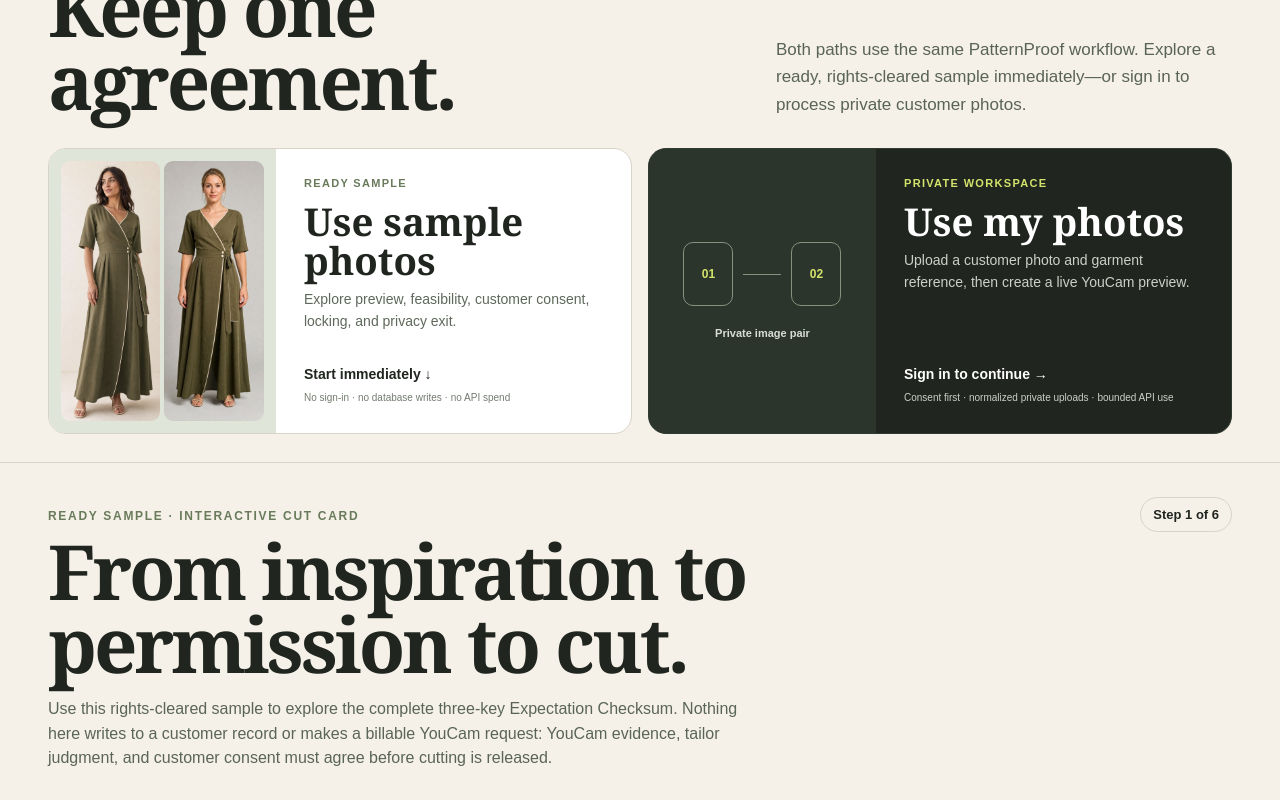
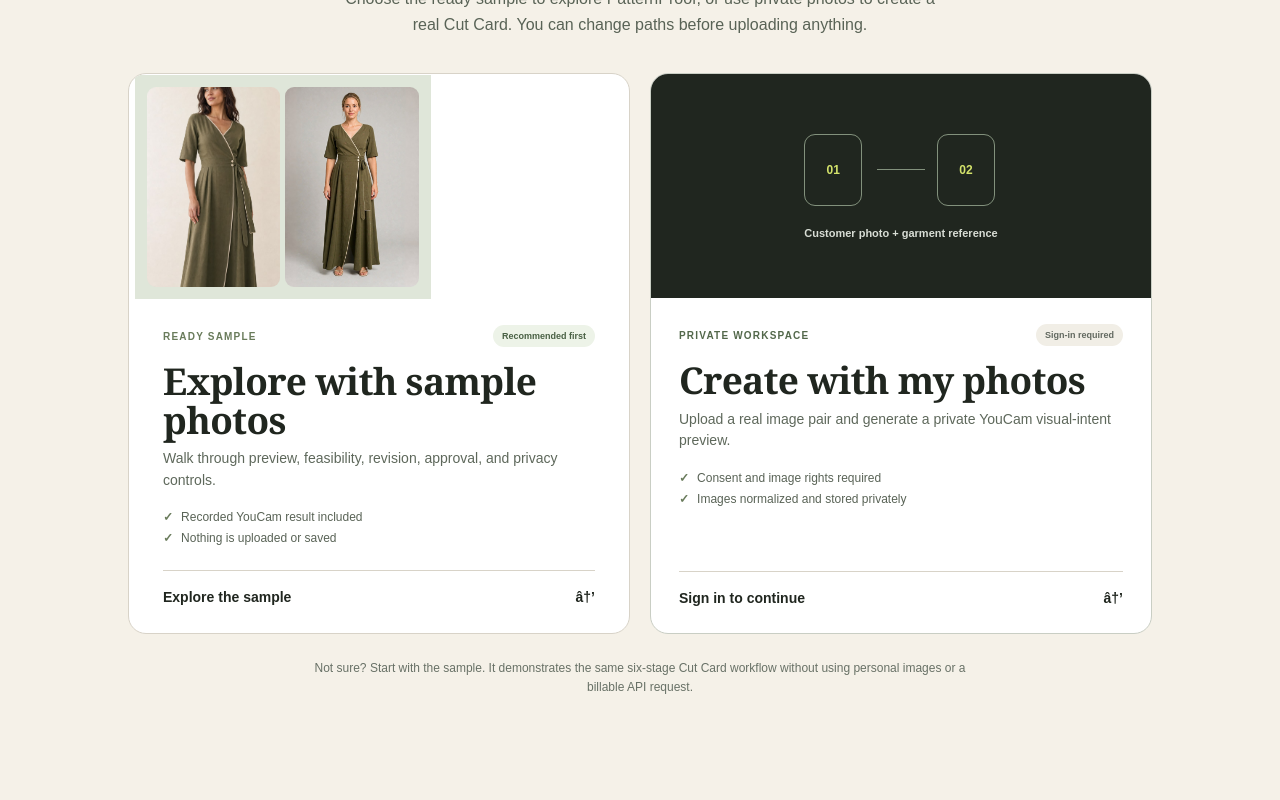
Before and after one commit to usv240/patternproof, a Next.js app: page /create in a window 1280 px wide. Shown: the part 340-1140 px from the top of the page. Built offline with nearby package versions, Linux system fonts and the light colour scheme; no server answers.

Commit message:
Reveal Cut Card workflow after source selection

```diff
--- /dev/null
+++ b/app/components/CutCardEntry.tsx
@@ -0,0 +1,104 @@
+"use client";
+
+import Image from "next/image";
+import Link from "next/link";
+import { useState } from "react";
+
+import SampleCutCard from "./SampleCutCard";
+
+type CutCardEntryProps = {
+  privateIntakeHref: string;
+  signedIn: boolean;
+  initialSource?: "choose" | "sample";
+};
+
+export default function CutCardEntry({
+  privateIntakeHref,
+  signedIn,
+  initialSource = "choose",
+}: CutCardEntryProps) {
+  const [source, setSource] = useState<"choose" | "sample">(initialSource);
+
+  if (source === "sample") {
+    return (
+      <div id="workspace" className="sample-workspace">
+        <SampleCutCard
+          onChangeSource={() => {
+            window.history.replaceState(null, "", "/create");
+            setSource("choose");
+            window.scrollTo({ top: 0, behavior: "smooth" });
+          }}
+          privateIntakeHref={privateIntakeHref}
+        />
+      </div>
+    );
+  }
+
+  return (
+    <section className="create-entry" aria-labelledby="create-title">
+      <header className="create-entry-header">
+        <p className="eyebrow">Create a Cut Card</p>
+        <h1 id="create-title">How would you like to start?</h1>
+        <p>
+          Choose the ready sample to explore PatternProof, or use private photos to create
+          a real Cut Card. You can change paths before uploading anything.
+        </p>
+      </header>
+
+      <div className="source-grid" aria-label="Choose an image source">
+        <button
+          className="source-card source-card-sample"
+          type="button"
+          onClick={() => {
+            window.history.replaceState(null, "", "/create?source=sample");
+            setSource("sample");
+            window.scrollTo({ top: 0, behavior: "smooth" });
+          }}
+        >
+          <div className="source-visual source-thumbnails" aria-hidden="true">
+            <Image src="/demo/reference-olive.jpg" alt="" width={230} height={280} priority />
+            <Image src="/demo/render-olive.jpg" alt="" width={230} height={280} priority />
+          </div>
+          <div className="source-card-copy">
+            <div className="source-card-meta">
+              <span className="source-kicker">Ready sample</span>
+              <span className="source-badge">Recommended first</span>
+            </div>
+            <h2>Explore with sample photos</h2>
+            <p>Walk through preview, feasibility, revision, approval, and privacy controls.</p>
+            <ul>
+              <li>Recorded YouCam result included</li>
+              <li>Nothing is uploaded or saved</li>
+            </ul>
+            <strong className="source-action">Explore the sample <span aria-hidden="true">â†’</span></strong>
+          </div>
+        </button>
+
+        <Link className="source-card source-card-private" href={privateIntakeHref}>
+          <div className="source-visual private-source-visual" aria-hidden="true">
+            <span>01</span><i></i><span>02</span>
+            <strong>Customer photo + garment reference</strong>
+          </div>
+          <div className="source-card-copy">
+            <div className="source-card-meta">
+              <span className="source-kicker">Private workspace</span>
+              <span className="source-badge">{signedIn ? "Signed in" : "Sign-in required"}</span>
+            </div>
+            <h2>Create with my photos</h2>
+            <p>Upload a real image pair and generate a private YouCam visual-intent preview.</p>
+            <ul>
+              <li>Consent and image rights required</li>
+              <li>Images normalized and stored privately</li>
+            </ul>
+            <strong className="source-action">{signedIn ? "Continue to upload" : "Sign in to continue"} <span aria-hidden="true">â†’</span></strong>
+          </div>
+        </Link>
+      </div>
+
+      <p className="source-help">
+        Not sure? Start with the sample. It demonstrates the same six-stage Cut Card workflow
+        without using personal images or a billable API request.
+      </p>
+    </section>
+  );
+}
--- a/app/components/SampleCutCard.tsx
+++ b/app/components/SampleCutCard.tsx
@@ -19,7 +19,9 @@ const journey = [
 ] as const;
 const proof = "b53062e7-e436dbd9";
 
-export default function SampleCutCard() {
+type SampleCutCardProps = { privateIntakeHref: string; onChangeSource: () => void };
+
+export default function SampleCutCard({ privateIntakeHref, onChangeSource }: SampleCutCardProps) {
   const [step, setStep] = useState(0);
   const previewReady = step >= 1;
   const veto = step === 2;
@@ -66,13 +68,16 @@ export default function SampleCutCard() {
   ];
   return (
     <section className="sample-cut-card">
-      <header className="judge-hero">
+      <header className="sample-header">
         <div>
-          <p className="eyebrow">Ready sample · interactive Cut Card</p>
-          <h1>From inspiration to permission to cut.</h1>
-          <p>Use this rights-cleared sample to explore the complete three-key Expectation Checksum. Nothing here writes to a customer record or makes a billable YouCam request: YouCam evidence, tailor judgment, and customer consent must agree before cutting is released.</p>
+          <p className="eyebrow">Sample Cut Card</p>
+          <h1>Olive wrap dress</h1>
+          <p>Rights-cleared example · Recorded YouCam result · Nothing uploaded or saved</p>
         </div>
-        <span className="state">Step {step + 1} of {journey.length}</span>
+        <div className="sample-header-actions">
+          <span className="state">Step {step + 1} of {journey.length}</span>
+          <button type="button" className="text-button" onClick={onChangeSource}>Change image source</button>
+        </div>
       </header>
       <ol className="judge-rail" aria-label="Sample Cut Card journey">
         {journey.map(([number, title], index) => (
@@ -84,7 +89,7 @@ export default function SampleCutCard() {
       <div className="judge-stage">
         <section className="judge-visual" aria-label="Visual evidence">
           <header>
-            <div><p className="eyebrow">Recorded YouCam Clothes VTO V3 result</p><h2>{erased ? "Agreement remains. Body input is gone." : "The visual becomes shared evidence."}</h2></div>
+            <div><p className="eyebrow">{previewReady ? "Recorded YouCam Clothes VTO V3 result" : "Private intake prepared"}</p><h2>{erased ? "Agreement remains. Body input is gone." : previewReady ? "The visual becomes shared evidence." : "Consent comes before computation."}</h2></div>
             {previewReady && <code title="Full SHA-256 is documented in D1-RESULTS.md">SHA {proof}</code>}
           </header>
           <div className="judge-image-pair">
@@ -108,7 +113,7 @@ export default function SampleCutCard() {
             <button type="button" className="button secondary" disabled={step === 0} onClick={() => setStep((value) => Math.max(0, value - 1))}>Back</button>
             {step < journey.length - 1 ? <button type="button" className="button primary" onClick={() => setStep((value) => Math.min(journey.length - 1, value + 1))}>Next: {journey[step + 1][1]}</button> : <Link className="button primary" href="/s/demo-olive">Inspect immutable public record</Link>}
           </div>
-          <div className="judge-links"><Link href="/proof">Open evidence ledger</Link><Link href="/brief/new">Use my photos</Link></div>
+          <div className="judge-links"><Link href="/proof">Open evidence ledger</Link><Link href={privateIntakeHref}>Use my photos</Link></div>
         </aside>
       </div>
       <footer className="judge-research-strip"><strong>Why this workflow exists</strong><span>108 de-identified 1–2-star tailoring complaints · 41 businesses · 3 Indian cities</span><span>32/108 concerned expectation mismatch or delay — a bounded negative-sample finding, not prevalence.</span><Link href="/proof">Audit the evidence →</Link></footer>
--- a/app/create/page.tsx
+++ b/app/create/page.tsx
@@ -1,11 +1,10 @@
-import Image from "next/image";
 import Link from "next/link";
 
 import {
   createSupabaseServerClient,
   isSupabaseAuthConfigured,
 } from "../../lib/supabase/server";
-import SampleCutCard from "../components/SampleCutCard";
+import CutCardEntry from "../components/CutCardEntry";
 
 export const dynamic = "force-dynamic";
 export const metadata = {
@@ -13,7 +12,10 @@ export const metadata = {
   description: "Start with a rights-cleared sample or privately upload your own customer and garment photos.",
 };
 
-export default async function CreateCutCardPage() {
+type CreateCutCardPageProps = { searchParams: Promise<{ source?: string }> };
+
+export default async function CreateCutCardPage({ searchParams }: CreateCutCardPageProps) {
+  const query = await searchParams;
   let signedIn = false;
   if (isSupabaseAuthConfigured()) {
     const supabase = await createSupabaseServerClient();
@@ -37,53 +39,11 @@ export default async function CreateCutCardPage() {
           )}
         </div>
       </nav>
-
-      <section className="create-entry" aria-labelledby="create-title">
-        <header className="create-entry-header">
-          <div>
-            <p className="eyebrow">Create a Cut Card</p>
-            <h1 id="create-title">Choose the images.<br/>Keep one agreement.</h1>
-          </div>
-          <p>
-            Both paths use the same PatternProof workflow. Explore a ready, rights-cleared
-            sample immediately—or sign in to process private customer photos.
-          </p>
-        </header>
-
-        <div className="source-grid" aria-label="Choose an image source">
-          <a className="source-card source-card-sample" href="#workspace">
-            <div className="source-thumbnails" aria-hidden="true">
-              <Image src="/demo/reference-olive.jpg" alt="" width={180} height={240} priority />
-              <Image src="/demo/render-olive.jpg" alt="" width={180} height={240} priority />
-            </div>
-            <div className="source-card-copy">
-              <span className="source-kicker">Ready sample</span>
-              <h2>Use sample photos</h2>
-              <p>Explore preview, feasibility, customer consent, locking, and privacy exit.</p>
-              <strong>Start immediately <span aria-hidden="true">↓</span></strong>
-              <small>No sign-in · no database writes · no API spend</small>
-            </div>
-          </a>
-
-          <Link className="source-card source-card-private" href={privateIntakeHref}>
-            <div className="private-source-visual" aria-hidden="true">
-              <span>01</span><i></i><span>02</span>
-              <strong>Private image pair</strong>
-            </div>
-            <div className="source-card-copy">
-              <span className="source-kicker">Private workspace</span>
-              <h2>Use my photos</h2>
-              <p>Upload a customer photo and garment reference, then create a live YouCam preview.</p>
-              <strong>{signedIn ? "Continue to private intake →" : "Sign in to continue →"}</strong>
-              <small>Consent first · normalized private uploads · bounded API use</small>
-            </div>
-          </Link>
-        </div>
-      </section>
-
-      <div id="workspace" className="sample-workspace">
-        <SampleCutCard />
-      </div>
+      <CutCardEntry
+        privateIntakeHref={privateIntakeHref}
+        signedIn={signedIn}
+        initialSource={query.source === "sample" ? "sample" : "choose"}
+      />
     </main>
   );
 }
--- a/app/demo/page.tsx
+++ b/app/demo/page.tsx
@@ -1,5 +1,5 @@
 import { redirect } from "next/navigation";
 
 export default function LegacyDemoPage() {
-  redirect("/create#workspace");
+  redirect("/create?source=sample");
 }
--- a/app/judge/page.tsx
+++ b/app/judge/page.tsx
@@ -1,5 +1,5 @@
 import { redirect } from "next/navigation";
 
 export default function LegacyJudgePage() {
-  redirect("/create#workspace");
+  redirect("/create?source=sample");
 }
```
Also changed, not shown: app/globals.css, 1 other file (tests, documents, lock files or other folders).
